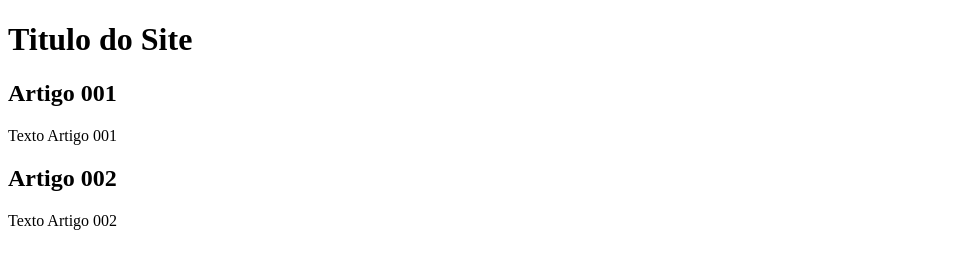
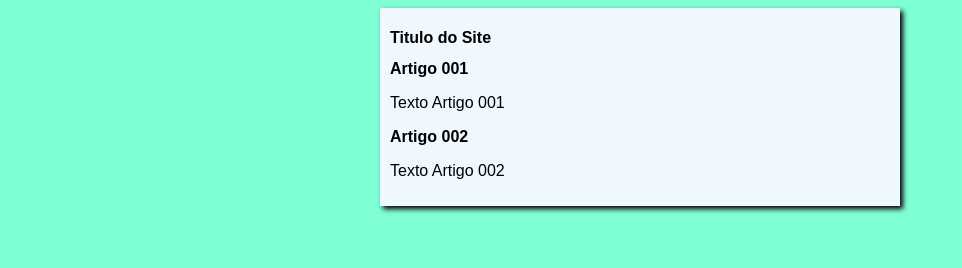
Before and after one commit to LuizHFFerraz/Projeto-Site, a plain HTML site: page index.html in a window 1280 px wide. Shown: the whole page, without its empty margins (0-962 px from the left). Drawn offline with Linux system fonts and the light colour scheme.

Commit message:
Inicio de Design

```diff
--- /dev/null
+++ b/estilos/style.css
@@ -0,0 +1,16 @@
+*{
+    font-family: Arial, Helvetica, sans-serif;
+    font-size: 16px;
+}
+
+body {
+    background-color: aquamarine;
+}
+
+main {
+    background-color: aliceblue;
+    width: 500px;
+    margin: auto;
+    padding: 10px;
+    box-shadow: 3px 3px 5px black;
+}
--- a/index.html
+++ b/index.html
@@ -5,6 +5,7 @@
     <meta http-equiv="X-UA-Compatible" content="IE=edge">
     <meta name="viewport" content="width=device-width, initial-scale=1.0">
     <title>Titulo do Site</title>
+    <link rel="stylesheet" href="estilos/style.css">
 </head>
 <body>
     <main>
```
